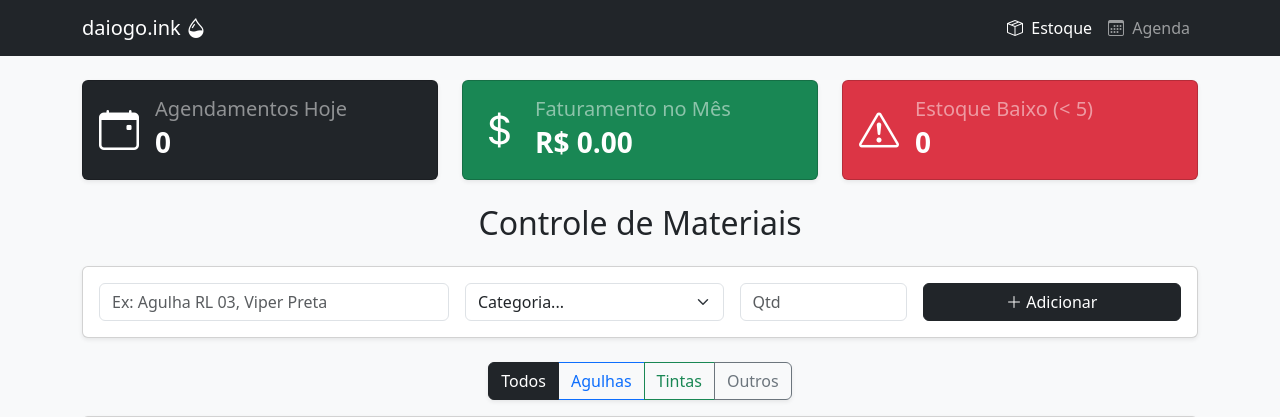
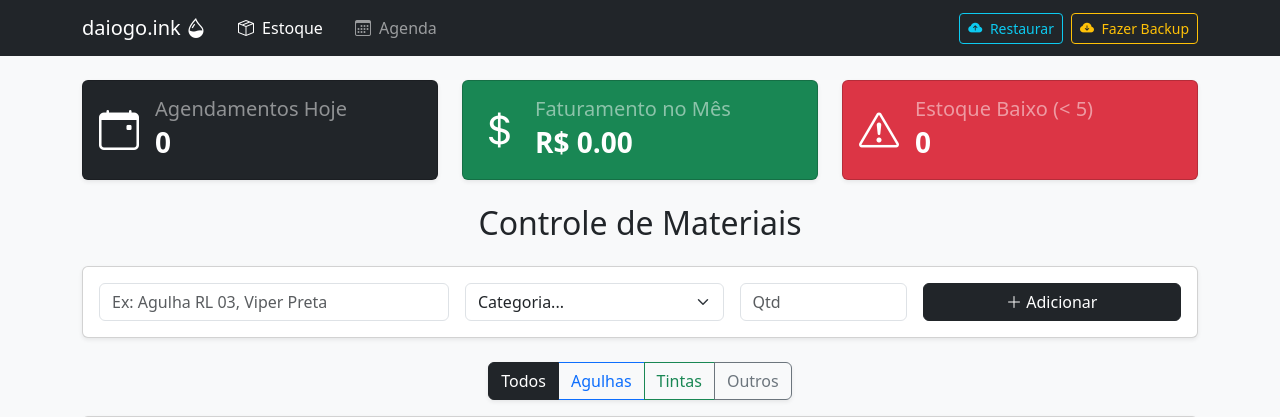
Before and after one commit to daiogocrs/sistema_tatuagem, a Flask app: page / in a window 1280 px wide. Shown: the top 417 px of the page. Run offline with Flask 3, Linux system fonts and the light colour scheme; data that the repository does not hold is empty.

Commit message:
backup implemented

```diff
--- a/app.py
+++ b/app.py
@@ -1,4 +1,4 @@
-from flask import Flask, render_template, request, redirect, url_for, flash, g
+from flask import Flask, render_template, request, redirect, url_for, flash, g, send_file
 import sqlite3
 import os
 from datetime import datetime
@@ -250,6 +250,40 @@ def editar_agendamento(id):
     agendamento = db.execute('SELECT * FROM agendamentos WHERE id = ?', (id,)).fetchone()
     return render_template('editar_agendamento.html', agendamento=agendamento)
 
+@app.route('/backup')
+def fazer_backup():
+    try:
+        data_hoje = datetime.now().strftime('%Y-%m-%d')
+        nome_arquivo = f"backup_estudio_{data_hoje}.db"
+
+        return send_file(DATABASE, as_attachment=True, download_name=nome_arquivo)
+    except Exception as e:
+        flash(f'Erro ao gerar o backup: {e}', 'danger')
+        return redirect(url_for('index'))
+
+@app.route('/restaurar_backup', methods=['POST'])
+def restaurar_backup():
+    if 'arquivo_backup' not in request.files:
+        flash('Nenhum ficheiro enviado.', 'danger')
+        return redirect(url_for('index'))
+
+    arquivo = request.files['arquivo_backup']
+
+    if arquivo.filename == '':
+        flash('Nenhum ficheiro selecionado.', 'danger')
+        return redirect(url_for('index'))
+
+    if arquivo and arquivo.filename.endswith('.db'):
+        try:
+            arquivo.save(DATABASE)
+            flash('Backup restaurado com sucesso! Os dados foram atualizados.', 'success')
+        except Exception as e:
+            flash(f'Erro ao restaurar o backup: {e}', 'danger')
+    else:
+        flash('Formato inválido. Por favor, envie apenas o ficheiro .db do seu backup.', 'danger')
+
+    return redirect(url_for('index'))
+
 if __name__ == '__main__':
     init_db()
     app.run(debug=True)
--- a/templates/base.html
+++ b/templates/base.html
@@ -1,5 +1,6 @@
 <!DOCTYPE html>
 <html lang="pt-BR">
+
 <head>
     <meta charset="UTF-8">
     <meta name="viewport" content="width=device-width, initial-scale=1.0">
@@ -7,16 +8,27 @@
     <link href="https://cdn.jsdelivr.net/npm/bootstrap@5.3.0/dist/css/bootstrap.min.css" rel="stylesheet">
     <link rel="stylesheet" href="https://cdn.jsdelivr.net/npm/bootstrap-icons@1.11.1/font/bootstrap-icons.css">
 </head>
+
 <body class="bg-light">
 
     <nav class="navbar navbar-expand-lg navbar-dark bg-dark mb-4">
         <div class="container">
             <a class="navbar-brand" href="/">daiogo.ink <i class="bi bi-droplet-half"></i></a>
-            <div class="navbar-nav">
+
+            <div class="navbar-nav me-auto flex-row gap-3 ms-2">
                 <a class="nav-link {% if request.endpoint == 'index' %}active{% endif %}"
                     href="{{ url_for('index') }}"><i class="bi bi-box-seam me-1"></i> Estoque</a>
                 <a class="nav-link {% if request.endpoint == 'agenda' %}active{% endif %}"
                     href="{{ url_for('agenda') }}"><i class="bi bi-calendar3 me-1"></i> Agenda</a>
+            </div>
+
+            <div class="d-flex gap-2">
+                <button type="button" class="btn btn-sm btn-outline-info" data-bs-toggle="modal" data-bs-target="#modalRestaurarBackup" title="Restaurar uma cópia de segurança">
+                    <i class="bi bi-cloud-arrow-up-fill me-1"></i> Restaurar
+                </button>
+                <a class="btn btn-sm btn-outline-warning" href="{{ url_for('fazer_backup') }}" title="Baixar cópia de segurança">
+                    <i class="bi bi-cloud-arrow-down-fill me-1"></i> Fazer Backup
+                </a>
             </div>
         </div>
     </nav>
@@ -38,8 +50,38 @@
         {% block content %}{% endblock %}
     </div>
 
+    <div class="modal fade" id="modalRestaurarBackup" tabindex="-1" aria-hidden="true">
+        <div class="modal-dialog">
+            <div class="modal-content">
+                <div class="modal-header bg-dark text-white">
+                    <h5 class="modal-title"><i class="bi bi-arrow-counterclockwise me-2"></i>Restaurar Backup</h5>
+                    <button type="button" class="btn-close btn-close-white" data-bs-dismiss="modal" aria-label="Close"></button>
+                </div>
+                <form action="{{ url_for('restaurar_backup') }}" method="POST" enctype="multipart/form-data">
+                    <div class="modal-body text-dark">
+                        <p>Selecione o ficheiro de backup (<strong>.db</strong>) que guardou anteriormente.</p>
+
+                        <div class="alert alert-warning shadow-sm">
+                            <i class="bi bi-exclamation-triangle-fill me-2"></i>
+                            <strong>Atenção:</strong> Ao restaurar, toda a sua agenda e materiais atuais serão apagados e substituídos pelos dados do ficheiro que enviar.
+                        </div>
+
+                        <div class="mb-3">
+                            <input class="form-control" type="file" name="arquivo_backup" accept=".db" required>
+                        </div>
+                    </div>
+                    <div class="modal-footer border-0">
+                        <button type="button" class="btn btn-secondary" data-bs-dismiss="modal">Cancelar</button>
+                        <button type="submit" class="btn btn-info text-white"><i class="bi bi-upload"></i> Confirmar Restauro</button>
+                    </div>
+                </form>
+            </div>
+        </div>
+    </div>
+
     <script src="https://cdn.jsdelivr.net/npm/bootstrap@5.3.0/dist/js/bootstrap.bundle.min.js"></script>
     <script src="https://unpkg.com/imask"></script>
     {% block scripts %}{% endblock %}
 </body>
+
 </html>
```
